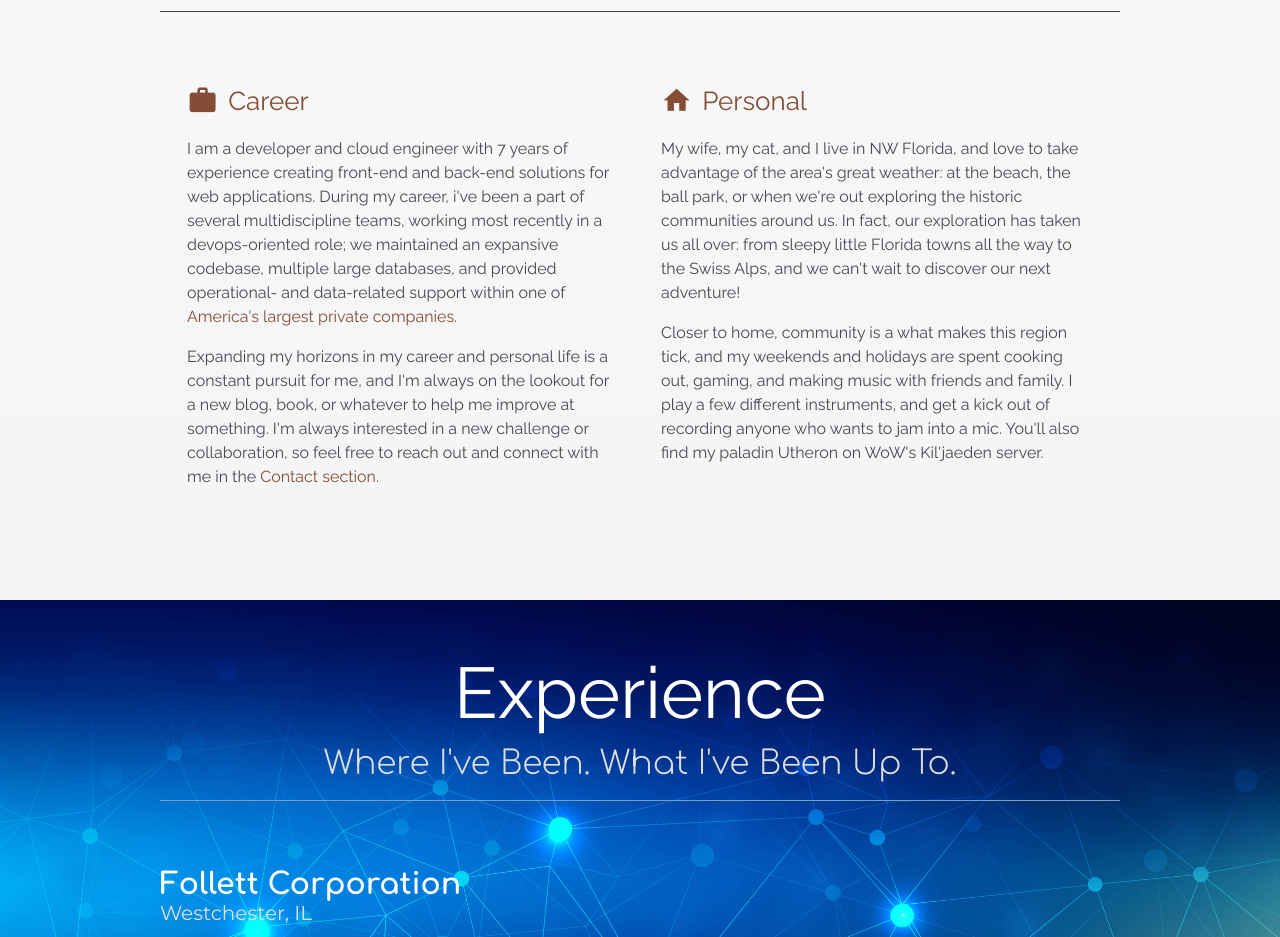
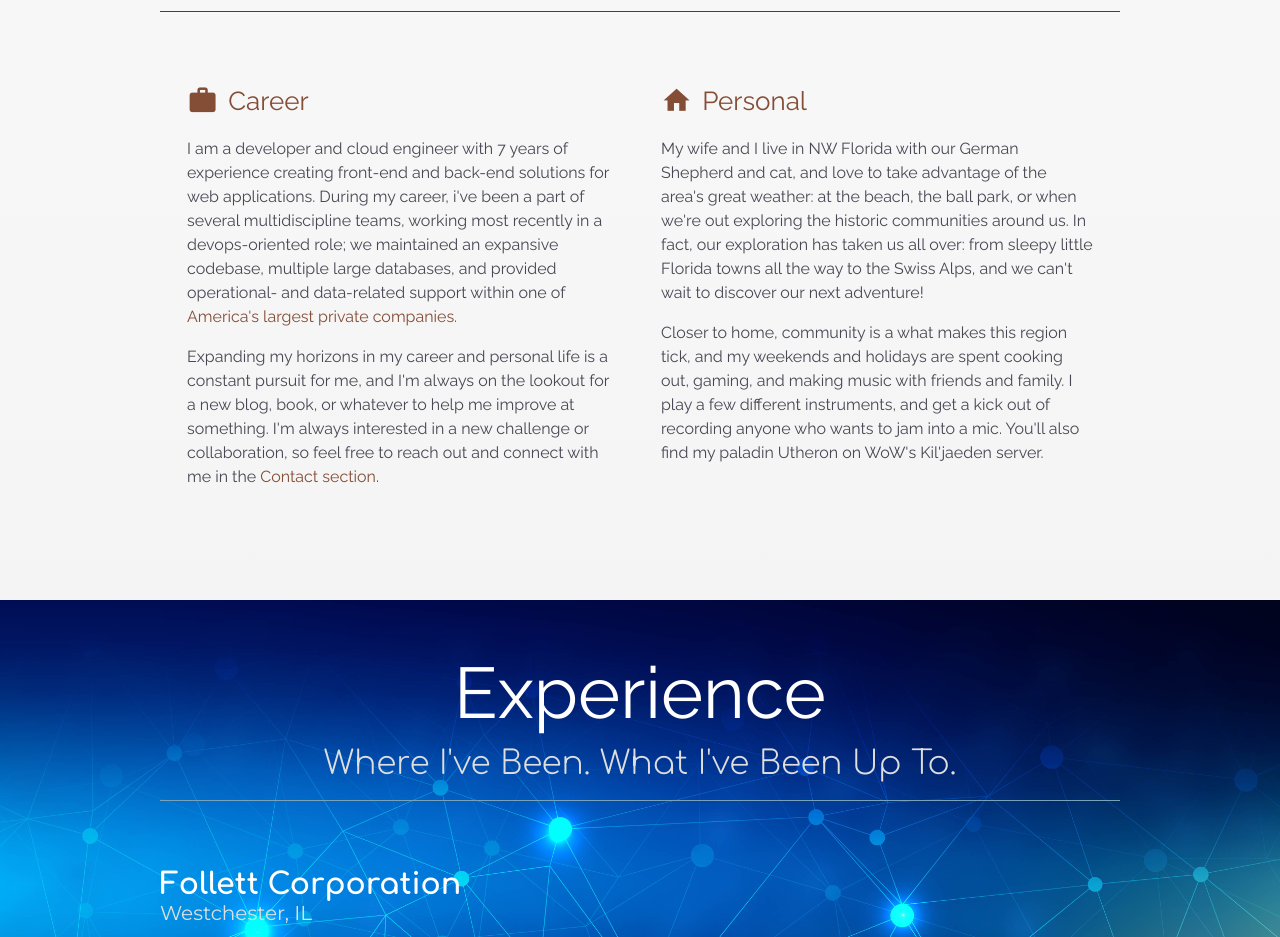
Before and after one commit to donaldsimmons/treysimmons-io, a plain HTML site: page index.html in a window 1280 px wide. Shown: the part 1340-2277 px from the top of the page. Drawn offline with nearby package versions, Linux system fonts and the light colour scheme.

Commit message:
Update pet info in personal section

```diff
--- a/index.html
+++ b/index.html
@@ -103,7 +103,7 @@ rel="stylesheet">
                         </div>
                         <div id="profile-personal" class="profile-bio-blurb">
                             <p class="profile-blurb-header"><i class="material-icons">home</i>Personal</p>
-                            <p>My wife, my cat, and I live in NW Florida, and love to take advantage of the area's great weather: at the beach, the ball park, or when we're out exploring the historic communities around us. In fact, our exploration has taken us all over: from sleepy little Florida towns all the way to the Swiss Alps, and we can't wait to discover our next adventure!</p>
+                            <p>My wife and I live in NW Florida with our German Shepherd and cat, and love to take advantage of the area's great weather: at the beach, the ball park, or when we're out exploring the historic communities around us. In fact, our exploration has taken us all over: from sleepy little Florida towns all the way to the Swiss Alps, and we can't wait to discover our next adventure!</p>
                             <p>Closer to home, community is a what makes this region tick, and my weekends and holidays are spent cooking out, gaming, and making music with friends and family. I play a few different instruments, and get a kick out of recording anyone who wants to jam into a mic. You'll also find my paladin Utheron on WoW's Kil'jaeden server.</p>
                         </div>
                     </div>
```
